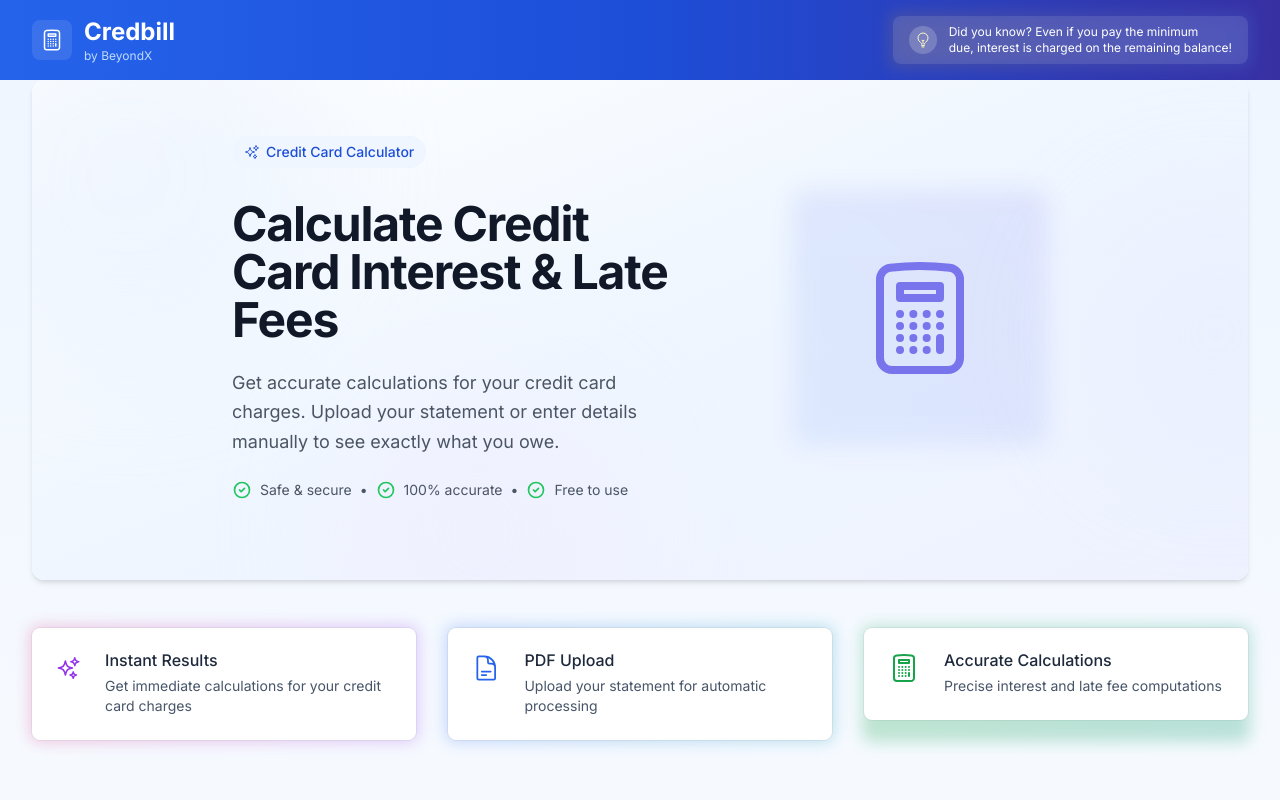
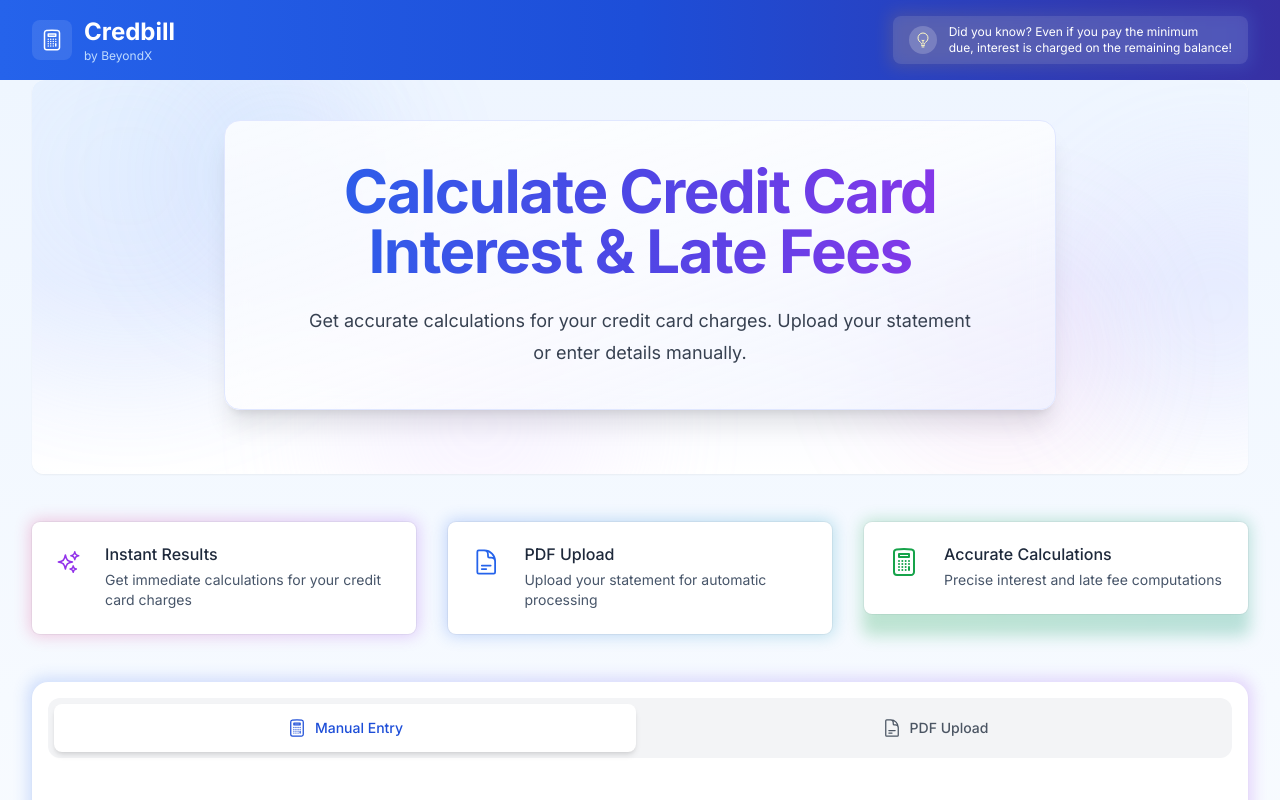
Before and after one commit to credintcal/credintcal, a Next.js app: page / in a window 1280 px wide. Shown: the top 800 px of the page. Built offline with nearby package versions, Linux system fonts and the light colour scheme.

Commit message:
Revert "Improve hero section UX to look more professional and less like an advertisement"
This reverts commit 6cd3438673870d508cf9e061d2537890738125f1.

```diff
--- a/app/page.tsx
+++ b/app/page.tsx
@@ -13,66 +13,35 @@ function classNames(...classes: string[]) {
 export default function Home() {
   return (
     <div className="space-y-12">
-      {/* Hero Section - Redesigned to look more professional and less like an ad */}
-      <div className="relative isolate overflow-hidden pt-14 pb-20 bg-white rounded-xl shadow-md">
+      {/* Hero Section - With rounded corners but original colors */}
+      <div className="relative isolate overflow-hidden pt-10 pb-16 bg-white rounded-xl shadow-sm">
+        {/* Background with original colors */}
+        <div className="absolute inset-0 -z-10">
+          <div className="absolute inset-0 bg-gradient-to-b from-blue-50 via-indigo-50 to-white rounded-xl"></div>
 
-        {/* Background with softer gradients */}
-        <div className="absolute inset-0 -z-10">
-          <div className="absolute inset-0 bg-gradient-to-br from-white via-blue-50 to-indigo-50 rounded-xl"></div>
-
-          {/* More subtle blob elements */}
-          <div className="absolute -top-24 -left-24 w-96 h-96 bg-blue-100 rounded-full opacity-30 blur-3xl"></div>
-          <div className="absolute top-1/4 -right-24 w-64 h-64 bg-indigo-100 rounded-full opacity-30 blur-3xl"></div>
-          <div className="absolute -bottom-24 left-1/4 w-72 h-72 bg-purple-100 rounded-full opacity-30 blur-3xl"></div>
+          {/* Rounded blob elements for corners */}
+          <div className="absolute -top-24 -left-24 w-96 h-96 bg-blue-200 rounded-full opacity-20 blur-3xl"></div>
+          <div className="absolute top-1/4 -right-24 w-64 h-64 bg-indigo-200 rounded-full opacity-20 blur-3xl"></div>
+          <div className="absolute -bottom-24 left-1/4 w-72 h-72 bg-purple-200 rounded-full opacity-20 blur-3xl"></div>
         </div>
 
-        <div className="container mx-auto max-w-4xl px-6 sm:px-8 lg:px-10">
-          {/* Content container with improved spacing and layout */}
-          <div className="grid grid-cols-1 lg:grid-cols-12 gap-8 items-center">
-            {/* Text content - aligned left for more professional appearance */}
-            <div className="lg:col-span-7 space-y-6">
-              <div className="inline-flex items-center px-3 py-1.5 rounded-full text-sm font-medium bg-blue-50 text-blue-700 mb-2">
-                <SparklesIcon className="h-4 w-4 mr-1.5" />
-                <span>Credit Card Calculator</span>
-              </div>
+        <div className="container mx-auto max-w-4xl px-4 sm:px-6 lg:px-8">
+          <div className="relative">
+            {/* Improved decorative elements with rounded corners */}
+            <div className="absolute -top-16 -left-16 w-60 h-60 bg-gradient-to-br from-blue-400 to-indigo-400 rounded-full opacity-10 blur-3xl"></div>
+            <div className="absolute -bottom-16 -right-16 w-60 h-60 bg-gradient-to-br from-purple-400 to-pink-400 rounded-full opacity-10 blur-3xl"></div>
 
-              <h1 className="text-4xl font-bold tracking-tight text-gray-900 sm:text-5xl">
-                Calculate Credit Card Interest & Late Fees
-              </h1>
-
-              <p className="text-lg text-gray-600 leading-relaxed max-w-2xl">
-                Get accurate calculations for your credit card charges. Upload your statement or enter details manually to see exactly what you owe.
-              </p>
-
-              <div className="flex items-center space-x-2 text-sm text-gray-600">
-                <svg viewBox="0 0 24 24" className="h-5 w-5 text-green-500" fill="none" stroke="currentColor" strokeWidth="2">
-                  <path strokeLinecap="round" strokeLinejoin="round" d="M9 12l2 2 4-4m6 2a9 9 0 11-18 0 9 9 0 0118 0z" />
-                </svg>
-                <span>Safe & secure</span>
-
-                <span className="mx-2">•</span>
-
-                <svg viewBox="0 0 24 24" className="h-5 w-5 text-green-500" fill="none" stroke="currentColor" strokeWidth="2">
-                  <path strokeLinecap="round" strokeLinejoin="round" d="M9 12l2 2 4-4m6 2a9 9 0 11-18 0 9 9 0 0118 0z" />
-                </svg>
-                <span>100% accurate</span>
-
-                <span className="mx-2">•</span>
-
-                <svg viewBox="0 0 24 24" className="h-5 w-5 text-green-500" fill="none" stroke="currentColor" strokeWidth="2">
-                  <path strokeLinecap="round" strokeLinejoin="round" d="M9 12l2 2 4-4m6 2a9 9 0 11-18 0 9 9 0 0118 0z" />
-                </svg>
-                <span>Free to use</span>
-              </div>
-            </div>
-
-            {/* Visual element - aligned right */}
-            <div className="lg:col-span-5 flex justify-center lg:justify-end">
-              <div className="relative h-64 w-64">
-                <div className="absolute inset-0 bg-gradient-to-tr from-blue-500 to-indigo-600 rounded-xl opacity-10 blur-md"></div>
-                <div className="relative h-full w-full flex items-center justify-center">
-                  <CalculatorIcon className="h-32 w-32 text-indigo-600/70" />
-                </div>
+            {/* Content box with original colors but rounded corners */}
+            <div className="backdrop-blur-md bg-gradient-to-br from-white/80 via-white/70 to-indigo-50/60 shadow-xl rounded-2xl p-8 sm:p-10 border border-indigo-100">
+              <div className="text-center">
+                <h1 className="text-4xl font-bold tracking-tight sm:text-6xl bg-clip-text text-transparent bg-gradient-to-r from-blue-600 via-indigo-600 to-purple-600 mb-6">
+                  Calculate Credit Card
+                  <br />
+                  Interest & Late Fees
+                </h1>
+                <p className="text-lg leading-8 text-gray-700 max-w-2xl mx-auto">
+                  Get accurate calculations for your credit card charges. Upload your statement or enter details manually.
+                </p>
               </div>
             </div>
           </div>
@@ -116,8 +85,9 @@ export default function Home() {
       </div>
 
       {/* Calculator Tabs */}
-      <div className="container mx-auto max-w-3xl px-4 sm:px-6 lg:px-8 py-8">
-        <div>
+      <div className="relative">
+        <div className="absolute -inset-1 bg-gradient-to-r from-blue-600 to-purple-600 rounded-2xl blur opacity-20"></div>
+        <div className="relative bg-white rounded-2xl shadow-sm p-4">
           <Tab.Group>
             <Tab.List className="flex space-x-2 rounded-xl bg-gray-100 p-1.5">
               <Tab
```
